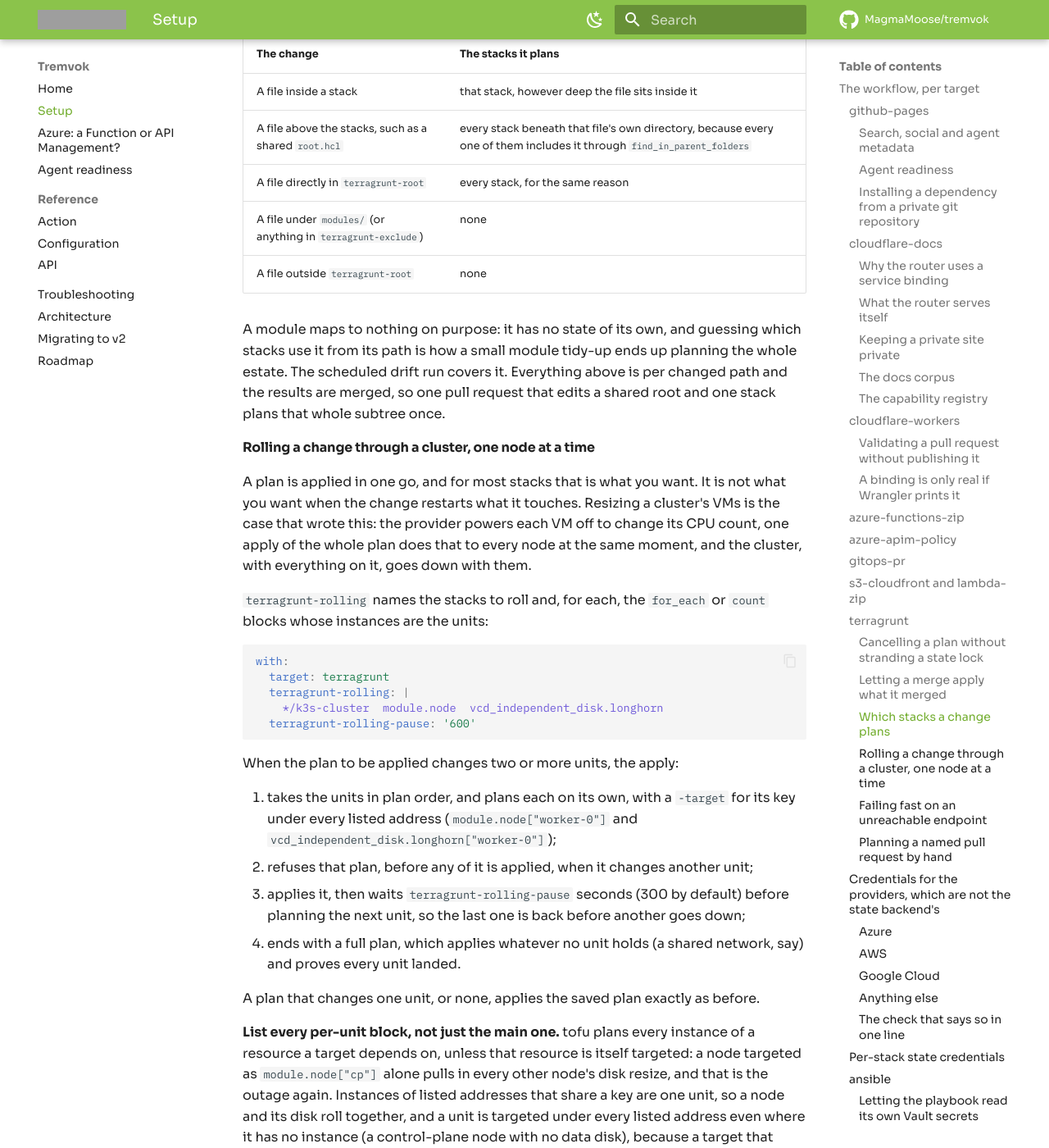
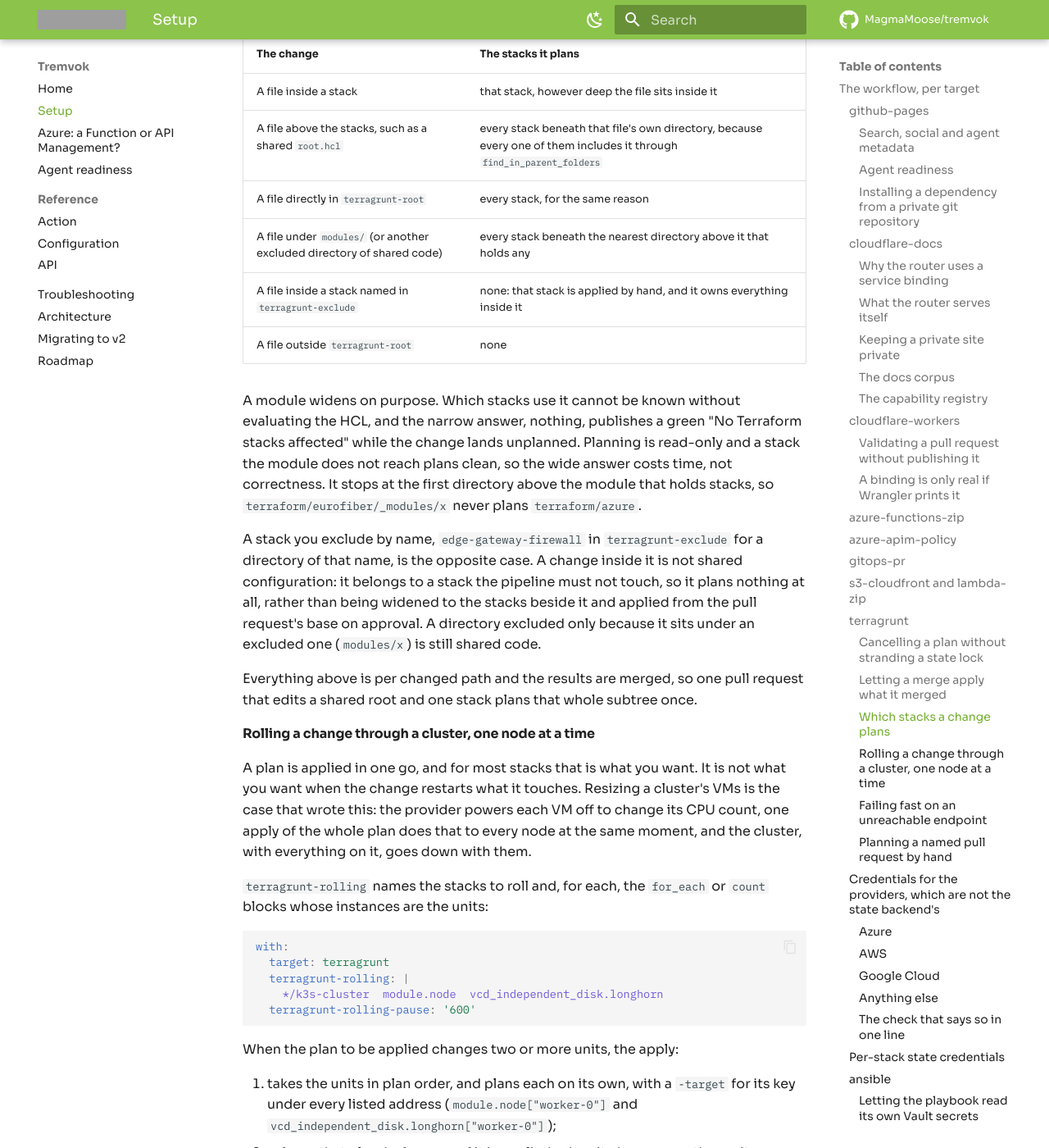
Before and after one commit to MagmaMoose/tremvok, an MkDocs documentation site: the page built from docs/setup.md, in a window 1280 px wide and 1400 px high, scrolled down 17685 px. Shown: the whole window at 82% size. Built offline with MkDocs 1.6.1 and Material for MkDocs 9.7.7, drawn with Linux system fonts in a browser that asks for light colours; comment, search, counter and statistics services are not loaded; grey boxes are pictures that could not be loaded.

Commit message:
fix(terragrunt): a stack excluded by name owns its subtree in discovery (#64)
An edit inside an excluded stack walked past it, found no enclosing stack
and was widened to its siblings as shared configuration: a hand-applied
firewall stack's change planned, and on approval would have applied, the
k3s cluster beside it from the PR's base.

```diff
--- a/docs/setup.md
+++ b/docs/setup.md
@@ -748,14 +748,24 @@ files decide which of them run:
 | A file inside a stack | that stack, however deep the file sits inside it |
 | A file above the stacks, such as a shared `root.hcl` | every stack beneath that file's own directory, because every one of them includes it through `find_in_parent_folders` |
 | A file directly in `terragrunt-root` | every stack, for the same reason |
-| A file under `modules/` (or anything in `terragrunt-exclude`) | none |
+| A file under `modules/` (or another excluded directory of shared code) | every stack beneath the nearest directory above it that holds any |
+| A file inside a stack named in `terragrunt-exclude` | none: that stack is applied by hand, and it owns everything inside it |
 | A file outside `terragrunt-root` | none |
 
-A module maps to nothing on purpose: it has no state of its own, and guessing which stacks use
-it from its path is how a small module tidy-up ends up planning the whole estate. The
-scheduled drift run covers it. Everything above is per changed path and the results are
-merged, so one pull request that edits a shared root and one stack plans that whole subtree
-once.
+A module widens on purpose. Which stacks use it cannot be known without evaluating the HCL, and
+the narrow answer, nothing, publishes a green "No Terraform stacks affected" while the change
+lands unplanned. Planning is read-only and a stack the module does not reach plans clean, so the
+wide answer costs time, not correctness. It stops at the first directory above the module that
+holds stacks, so `terraform/eurofiber/_modules/x` never plans `terraform/azure`.
+
+A stack you exclude by name, `edge-gateway-firewall` in `terragrunt-exclude` for a directory of
+that name, is the opposite case. A change inside it is not shared configuration: it belongs to a
+stack the pipeline must not touch, so it plans nothing at all, rather than being widened to the
+stacks beside it and applied from the pull request's base on approval. A directory excluded only
+because it sits under an excluded one (`modules/x`) is still shared code.
+
+Everything above is per changed path and the results are merged, so one pull request that edits
+a shared root and one stack plans that whole subtree once.
 
 #### Rolling a change through a cluster, one node at a time
 
```
Also changed, not shown: .claude/COMMON_MISTAKES.md (+15 -0 lines), CHANGELOG.md (+8 -0 lines), CLAUDE.md (+1 -1 lines), action.yml (+5 -4 lines), docs/action-reference.md (+1 -1 lines), 2 other files.
